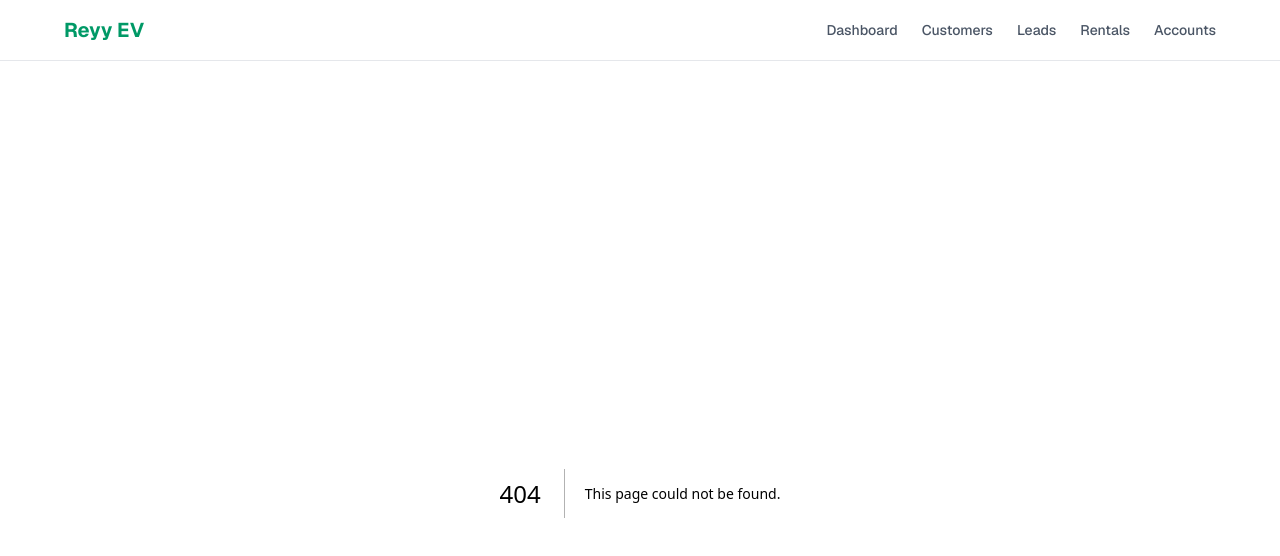
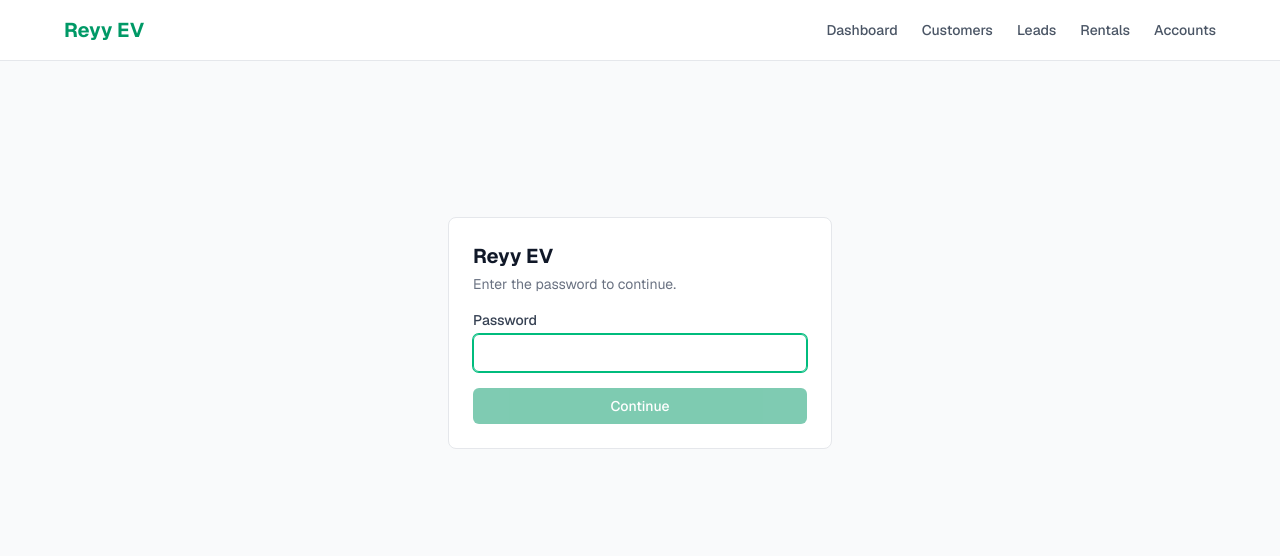
Before and after one commit to pkjn/reyy-ev, a Next.js app: page /login in a window 1280 px wide. Before the commit this address had no page. Shown: the top 556 px of the page. Built offline with nearby package versions, Linux system fonts and the light colour scheme.

Commit message:
password

```diff
--- /dev/null
+++ b/src/app/api/login/route.ts
@@ -0,0 +1,34 @@
+import { NextResponse } from "next/server";
+import { AUTH_COOKIE, hashPassword } from "@/lib/auth";
+
+export async function POST(request: Request) {
+  const password = process.env.SITE_PASSWORD;
+  if (!password) {
+    // Gate disabled — nothing to log in to.
+    return NextResponse.json({ ok: true });
+  }
+
+  let submitted: unknown;
+  try {
+    ({ password: submitted } = await request.json());
+  } catch {
+    submitted = undefined;
+  }
+
+  if (typeof submitted !== "string" || submitted !== password) {
+    return NextResponse.json(
+      { error: "Incorrect password" },
+      { status: 401 }
+    );
+  }
+
+  const res = NextResponse.json({ ok: true });
+  res.cookies.set(AUTH_COOKIE, await hashPassword(password), {
+    httpOnly: true,
+    secure: process.env.NODE_ENV === "production",
+    sameSite: "lax",
+    path: "/",
+    maxAge: 60 * 60 * 24 * 30, // 30 days
+  });
+  return res;
+}
--- /dev/null
+++ b/src/app/login/page.tsx
@@ -0,0 +1,79 @@
+"use client";
+
+import { Suspense, useState } from "react";
+import { useSearchParams } from "next/navigation";
+
+function LoginForm() {
+  const searchParams = useSearchParams();
+  const [password, setPassword] = useState("");
+  const [error, setError] = useState("");
+  const [submitting, setSubmitting] = useState(false);
+
+  async function handleSubmit(e: React.FormEvent) {
+    e.preventDefault();
+    setSubmitting(true);
+    setError("");
+    const res = await fetch("/api/login", {
+      method: "POST",
+      headers: { "Content-Type": "application/json" },
+      body: JSON.stringify({ password }),
+    });
+    if (res.ok) {
+      const from = searchParams.get("from") || "/";
+      // Full navigation so Proxy re-evaluates with the new auth cookie.
+      window.location.href = from.startsWith("/") ? from : "/";
+    } else {
+      const data = await res.json().catch(() => ({}));
+      setError(data.error || "Login failed");
+      setSubmitting(false);
+    }
+  }
+
+  return (
+    <div className="min-h-[60vh] flex items-center justify-center">
+      <form
+        onSubmit={handleSubmit}
+        className="w-full max-w-sm bg-white rounded-lg border border-gray-200 p-6 space-y-4"
+      >
+        <div>
+          <h1 className="text-xl font-bold text-gray-900">Reyy EV</h1>
+          <p className="text-sm text-gray-500 mt-1">
+            Enter the password to continue.
+          </p>
+        </div>
+        <div>
+          <label
+            htmlFor="password"
+            className="block text-sm font-medium text-gray-700 mb-1"
+          >
+            Password
+          </label>
+          <input
+            id="password"
+            type="password"
+            autoFocus
+            value={password}
+            onChange={(e) => setPassword(e.target.value)}
+            className="w-full rounded-md border border-gray-300 px-3 py-2 text-sm focus:border-emerald-500 focus:outline-none focus:ring-1 focus:ring-emerald-500"
+          />
+        </div>
+        {error && <p className="text-sm text-red-600">{error}</p>}
+        <button
+          type="submit"
+          disabled={submitting || !password}
+          className="w-full rounded-md bg-emerald-600 px-4 py-2 text-sm font-medium text-white hover:bg-emerald-700 disabled:opacity-50"
+        >
+          {submitting ? "Checking…" : "Continue"}
+        </button>
+      </form>
+    </div>
+  );
+}
+
+export default function LoginPage() {
+  return (
+    <Suspense fallback={null}>
+      <LoginForm />
+    </Suspense>
+  );
+}
--- /dev/null
+++ b/src/lib/auth.ts
@@ -0,0 +1,24 @@
+// Simple single-password site gate.
+//
+// The auth cookie stores a SHA-256 hash of the configured password (never the
+// password itself). Validation is stateless: recompute the hash from
+// SITE_PASSWORD and compare. Uses the Web Crypto API so it works in both the
+// Node.js and Edge runtimes (Proxy + Route Handlers).
+
+export const AUTH_COOKIE = "reyy_auth";
+
+export async function hashPassword(password: string): Promise<string> {
+  const data = new TextEncoder().encode(`reyy-ev::${password}`);
+  const digest = await crypto.subtle.digest("SHA-256", data);
+  return Array.from(new Uint8Array(digest))
+    .map((b) => b.toString(16).padStart(2, "0"))
+    .join("");
+}
+
+export async function isValidAuthCookie(
+  value: string | undefined
+): Promise<boolean> {
+  const password = process.env.SITE_PASSWORD;
+  if (!password || !value) return false;
+  return value === (await hashPassword(password));
+}
--- /dev/null
+++ b/src/proxy.ts
@@ -0,0 +1,25 @@
+import { NextResponse } from "next/server";
+import type { NextRequest } from "next/server";
+import { AUTH_COOKIE, isValidAuthCookie } from "@/lib/auth";
+
+export async function proxy(request: NextRequest) {
+  // Gate is disabled when no password is configured (e.g. local dev without
+  // SITE_PASSWORD set), so you can't accidentally lock yourself out.
+  if (!process.env.SITE_PASSWORD) return NextResponse.next();
+
+  const token = request.cookies.get(AUTH_COOKIE)?.value;
+  if (await isValidAuthCookie(token)) return NextResponse.next();
+
+  const loginUrl = new URL("/login", request.url);
+  loginUrl.searchParams.set("from", request.nextUrl.pathname);
+  return NextResponse.redirect(loginUrl);
+}
+
+export const config = {
+  // Run on everything except the login page, the login endpoint, and static
+  // assets. This also gates /api/* so the data routes aren't reachable without
+  // the auth cookie.
+  matcher: [
+    "/((?!api/login|login|_next/static|_next/image|favicon.ico).*)",
+  ],
+};
```
